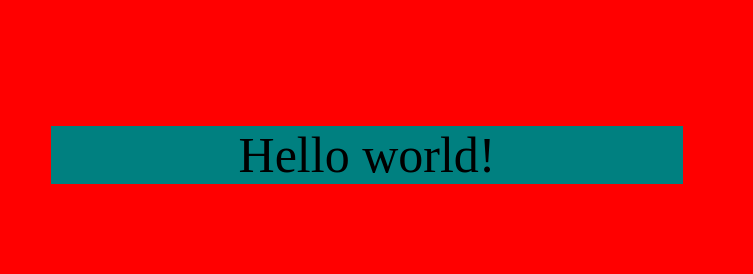
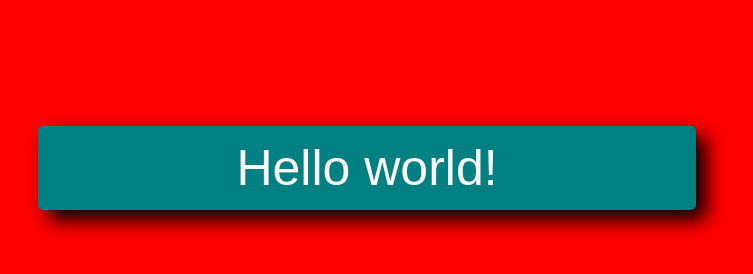
Before and after one commit to ryanfrawley7/gitpractice, a plain HTML site: page index.html in a window 1280 px wide. Shown: the whole page, without its empty margins (273-1026 px from the left). Drawn offline with Linux system fonts and the light colour scheme.

Commit message:
Shadow Style

```diff
--- a/main.js
+++ b/main.js
@@ -23,3 +23,7 @@ content.style.textAlign = "center";
 
 //center the content div
 content.style.margin = "10% auto";
+
+//content white text sans-serif
+content.style.fontFamily = "sans-serif";
+content.style.color = "white";
--- a/styles.css
+++ b/styles.css
@@ -1,3 +1,9 @@
 body{
     background: red;
 }
+
+div{
+    padding: 1%;
+    border-radius: 5px;
+    box-shadow: 10px 10px 20px black;
+}
```
